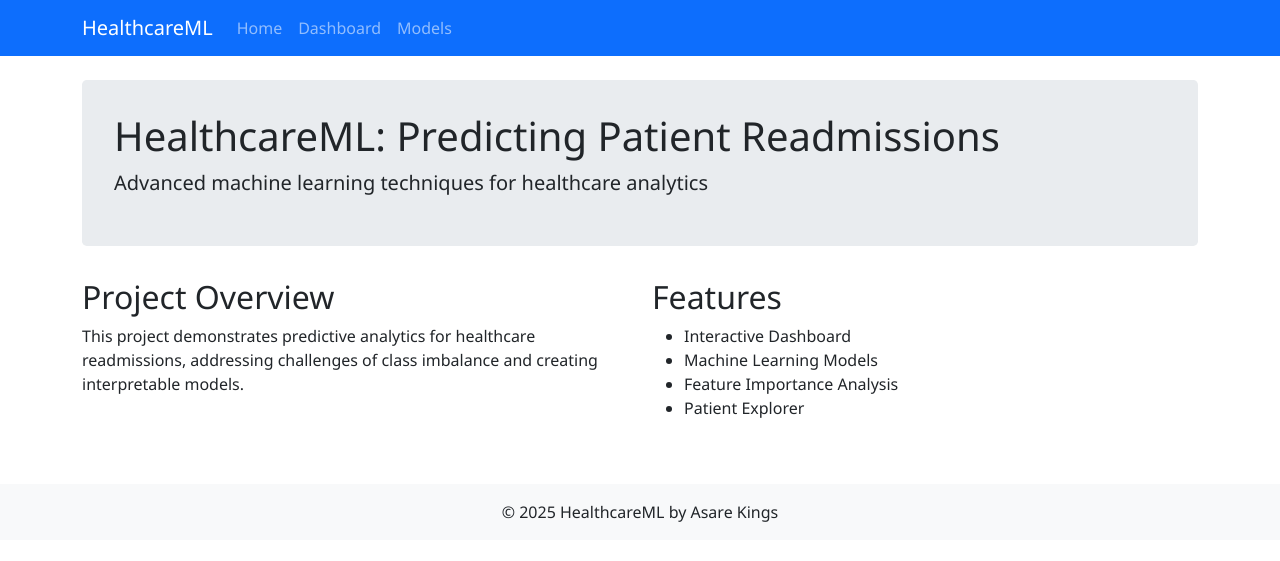
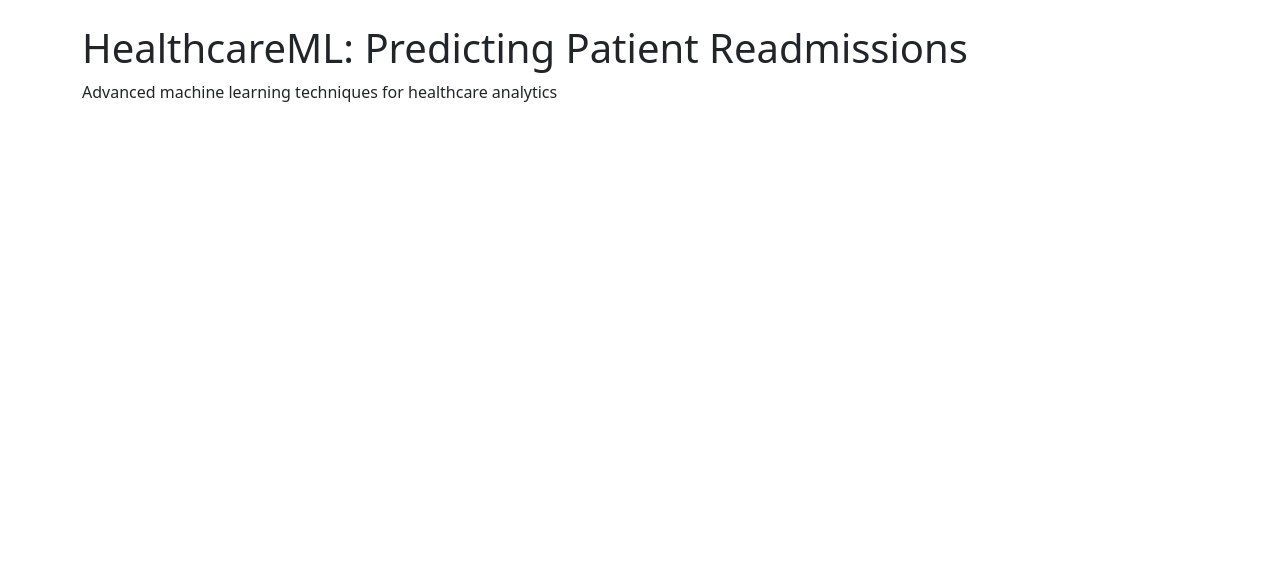
Before and after one commit to asarekings/HealthcareML-, a Jekyll site: the page index.html, which Jekyll copies as it is, in a window 1280 px wide. Shown: the top 561 px of the page. Built offline with Jekyll 4.4.1, drawn with Linux system fonts in a browser that asks for light colours.

Commit message:
Initial commit

```diff
--- a/index.html
+++ b/index.html
@@ -1,28 +1,15 @@
----
-layout: default
-title: Home
----
-
-<div class="jumbotron">
-  <h1>HealthcareML: Predicting Patient Readmissions</h1>
-  <p class="lead">Advanced machine learning techniques for healthcare analytics</p>
-</div>
-
-<div class="row">
-  <div class="col-md-6">
-    <h2>Project Overview</h2>
-    <p>
-      This project demonstrates predictive analytics for healthcare readmissions,
-      addressing challenges of class imbalance and creating interpretable models.
-    </p>
-  </div>
-  <div class="col-md-6">
-    <h2>Features</h2>
-    <ul>
-      <li>Interactive Dashboard</li>
-      <li>Machine Learning Models</li>
-      <li>Feature Importance Analysis</li>
-      <li>Patient Explorer</li>
-    </ul>
-  </div>
-</div>
+<!DOCTYPE html>
+<html>
+<head>
+    <title>HealthcareML - Patient Readmission Prediction</title>
+    <meta charset="utf-8">
+    <meta name="viewport" content="width=device-width, initial-scale=1">
+    <link href="https://cdn.jsdelivr.net/npm/bootstrap@5.2.3/dist/css/bootstrap.min.css" rel="stylesheet">
+</head>
+<body>
+    <div class="container mt-4">
+        <h1>HealthcareML: Predicting Patient Readmissions</h1>
+        <p>Advanced machine learning techniques for healthcare analytics</p>
+    </div>
+</body>
+</html>
```
Also changed, not shown: README.md.
